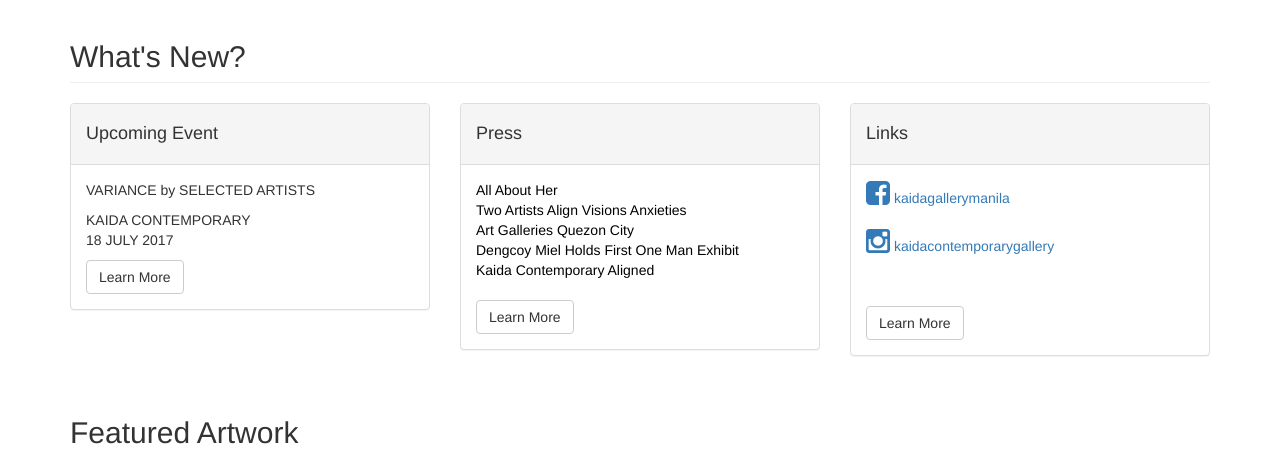
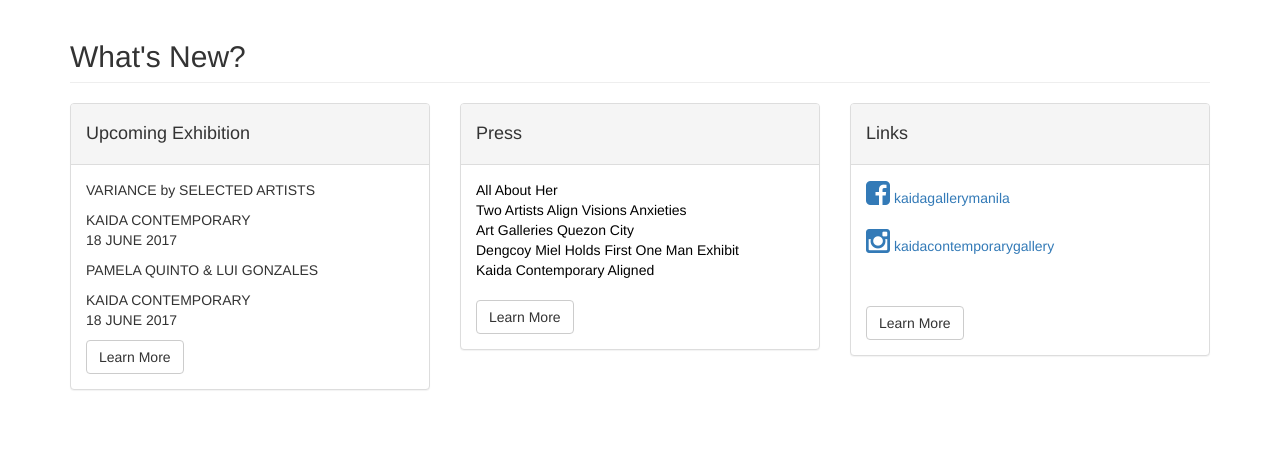
Before and after one commit to cariasodotpaolo/kaida, a PHP site: page /php/index.php in a window 1280 px wide. Shown: the part 800-1251 px from the top of the page. Run offline with PHP 8.4, Linux system fonts and the light colour scheme.

Commit message:
updated events.

```diff
--- a/php/main-content.php
+++ b/php/main-content.php
@@ -17,13 +17,18 @@
         <div class="col-md-4">
             <div class="panel panel-default">
                 <div class="panel-heading">
-                    <h4>Upcoming Event</h4>
+                    <h4>Upcoming Exhibition</h4>
                 </div>
                 <div class="panel-body">
                     <p>VARIANCE by SELECTED ARTISTS</p>
                     <p>KAIDA CONTEMPORARY<br>
-                        18 JULY 2017
+                        18 JUNE 2017
                     </p>
+                    <p>PAMELA QUINTO & LUI GONZALES</p>
+                    <p>KAIDA CONTEMPORARY<br>
+                        18 JUNE 2017
+                    </p>
+
                     <a href="javascript:void(0);" onclick="getContent('','php/upcoming-exhibitions.php','main-body');" class="btn btn-default">Learn More</a>
                 </div>
             </div>
--- a/php/upcoming-exhibitions.php
+++ b/php/upcoming-exhibitions.php
@@ -60,7 +60,7 @@
             <div class="col-md-5">
                 <h3>VARIANCE by SELECTED ARTISTS</h3>
                 <h3>KAIDA CONTEMPORARY</h3>
-                <h4>18 JULY 2017</h4>
+                <h4>18 JUNE 2017</h4>
                 <p>On Sunday, June 18, in Kaida Contemporary's Grey Room, Resty Tica, Marlon Magbanua, Rick Hernandez, Demosthenes Campos, Binong Javier, Arden Mopera, Fitz Herrera, Gary Custodio, James Salarda, Jeline Laporga, Ly Cecilio, Alrashdi Mohammad, Melbourne Aquino and Linds Lee hold the artists’ reception for <strong>Variance</strong>, a collective exhibition of abstract works.</p>
                 <p>The group show could not have been held at a more opportune time, due to the quadruple victories of its participating artists in the nonrepresentational category of the recently-concluded 2017 GSIS National Art Competition. Magbanua won Third Prize, Hernandez and Javier garnered Honorable Mentions, and Herrera was a Finalist. This development reinforces the individual artists' conviction of focusing on abstraction and exploring its unlimited potentials for creative expression.</p>
                 <p>With shapes, colors, materials and themes running the gamut from tackling construction concerns, negotiating space, horizon and landscapes, a play in forms and lines from visual memory, inspiration from new life or the fear one comes across at the brink of self-discovery, selflessness or hope for humanity, the artworks in <strong>Variance</strong> are divergent and wide-ranging, worthy of representation from artists currently enmeshed in producing nonobjective pieces for their practice.</p>
```
